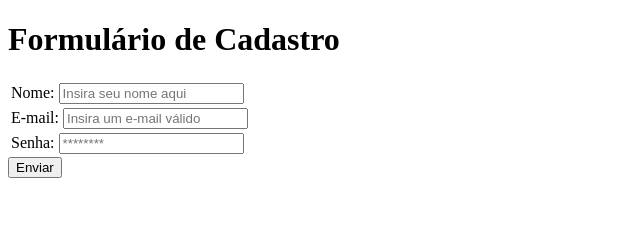
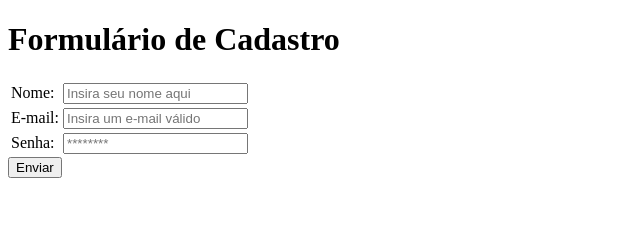
Before and after one commit to Aleolivati/curso_ebac_frontend, a plain HTML site: page teste_tarefa.html in a window 1280 px wide. Shown: the top 240 px of the page, 0-640 px from the left. Drawn offline with Linux system fonts and the light colour scheme.

Commit message:
Correção orientada pelo mentor

```diff
--- a/teste_tarefa.html
+++ b/teste_tarefa.html
@@ -17,18 +17,24 @@
                     <tr>
                         <td>
                             <label for="name">Nome:</label>
+                        </td>
+                        <td>
                             <input id="name" type="text" placeholder="Insira seu nome aqui">
                         </td>
                     </tr>
                     <tr>
                         <td>
                             <label for="e-mail">E-mail:</label>
+                        </td>
+                        <td>
                             <input id="e-mail" type="email" placeholder="Insira um e-mail válido">
                         </td>
                     </tr>
                     <tr>
                         <td>
                             <label for="senha">Senha:</label>
+                        </td>
+                        <td>
                             <input id="senha" type="password" placeholder="********">
                         </td>
                     </tr>
```
